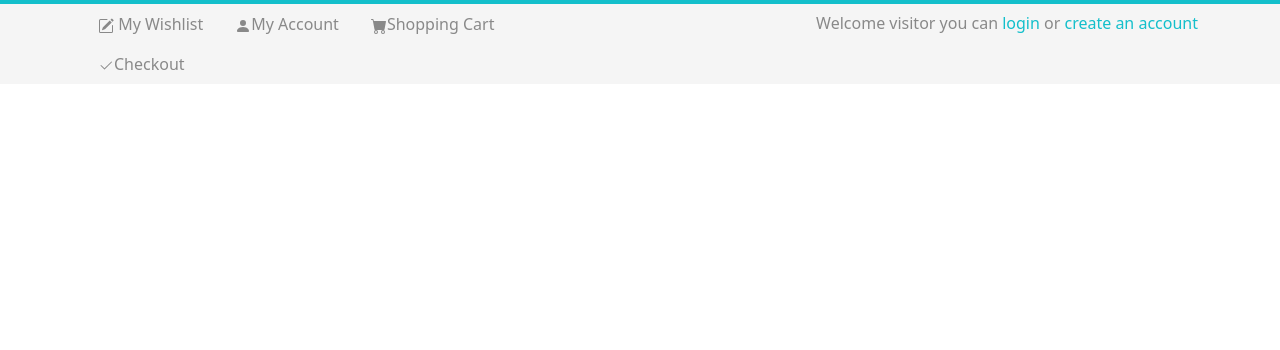
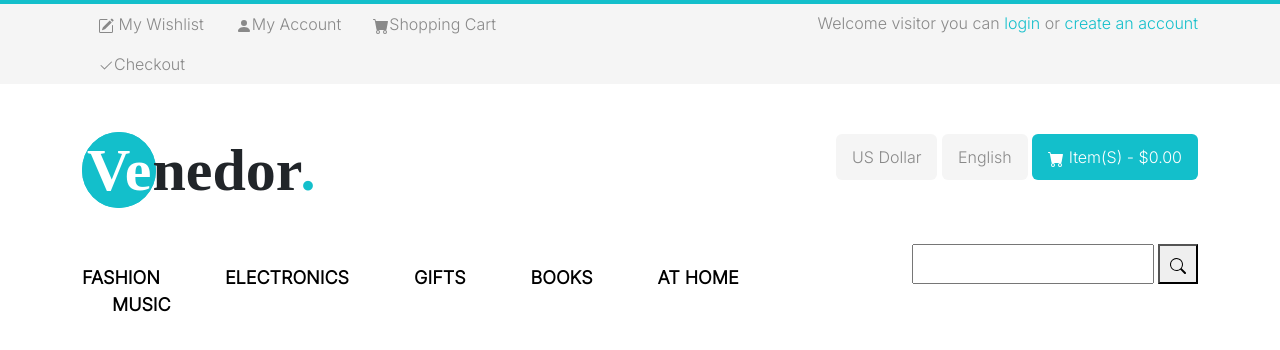
Before and after one commit to TameCoffin/venedor, a plain HTML site: page index.html in a window 1280 px wide. Drawn offline with nearby package versions, Linux system fonts and the light colour scheme.

Commit message:
header base finished

```diff
--- a/css/style.css
+++ b/css/style.css
@@ -2,6 +2,8 @@
     --venblue: #13BFCB;
     --tophead: #F5F5F5;
     --fontgrey: #898989;
+    --font1:'Zilla Slab', serif;
+    --font2:
 }
 
 * {box-sizing: border-box;}
@@ -9,6 +11,7 @@
 body {
     margin: 0;
     padding: 0;
+    font-family: 'Inter', sans-serif;
 }
 
 a {
@@ -16,6 +19,8 @@ a {
 }
 
 /* --------------------------------------------------------------------HEADER---------------------------------------------------- */
+
+/* TOP HEADER */
 
 #topHeader {
     background-color: var(--tophead);
@@ -38,3 +43,100 @@ a {
 .account-link {
     color: var(--venblue);
 }
+
+/* MID HEADER */
+
+#midHeader {
+    padding: 50px 5px;
+}
+
+.venedor-logo {
+    font-family: var(--font1);
+    font-size: 60px;
+    font-weight: bold;
+}
+
+.ve {
+    border: var(--venblue) solid;
+    border-radius: 50%;
+    background-color: var(--venblue);
+    padding: 2px;
+    margin: 0;
+    color: white;
+}
+
+.nedor {
+    margin-left: -19px;
+}
+
+.period {
+    margin-left: -16px;
+    color: var(--venblue);
+}
+
+
+
+.us-dollar {
+    color: var(--fontgrey);
+    background-color: var(--tophead);
+    padding: 10px 15px;
+}
+
+.english {
+    color: var(--fontgrey);
+    background-color: var(--tophead);
+    padding: 10px 15px;
+}
+
+.items {
+    color: white;
+    background-color: var(--venblue);
+    padding: 10px 15px;
+}
+
+/* BOTTOM HEADER */
+
+.item-links:first-child {
+    margin-left: 0;
+    padding-left: 0;
+    color: black;
+}
+
+.item-links:first-child:hover {
+    color: var(--venblue);
+}
+
+.item-links {
+    padding: 0 30px;
+    color: black;
+}
+
+.item-links:hover {
+    color: var(--venblue);
+}
+
+#itemLinks {
+    font-size: 18px;
+    font-weight: bold;
+    font-stretch: 100%;
+}
+
+.search-inner {
+    position: relative;
+}
+
+.search-bar {
+    height: 50px;
+    position: absolute;
+    right: 0;
+    bottom: -30px;
+}
+
+.search-bar-input {
+    height: 40px;
+}
+
+.search-button {
+    height: 40px;
+    width: 40px;
+}
--- a/index.html
+++ b/index.html
@@ -49,7 +49,44 @@
         <section class="top-section" id="midHeader">
             <div class="container">
                 <div class="row">
-
+                    <div class="col-6">
+                        <h1 class="venedor-logo">
+                            <span class="ve">Ve</span>
+                            <span class="nedor">nedor</span>
+                            <span class="period">.</span>
+                        </h1>
+                    </div>
+                    <div class="col-6 text-end" id="midHeaderButtons">
+                        <button class="btn us-dollar text-capitalize">US dollar</button>
+                        <button class="btn english text-capitalize">english</button>
+                        <button class="btn items text-capitalize"><span><svg xmlns="http://www.w3.org/2000/svg" width="16" height="16" fill="currentColor" class="bi bi-cart-fill" viewBox="0 0 16 16">
+                            <path d="M0 1.5A.5.5 0 0 1 .5 1H2a.5.5 0 0 1 .485.379L2.89 3H14.5a.5.5 0 0 1 .491.592l-1.5 8A.5.5 0 0 1 13 12H4a.5.5 0 0 1-.491-.408L2.01 3.607 1.61 2H.5a.5.5 0 0 1-.5-.5zM5 12a2 2 0 1 0 0 4 2 2 0 0 0 0-4zm7 0a2 2 0 1 0 0 4 2 2 0 0 0 0-4zm-7 1a1 1 0 1 1 0 2 1 1 0 0 1 0-2zm7 0a1 1 0 1 1 0 2 1 1 0 0 1 0-2z"/>
+                        </svg></span> item(s) - $0.00</button>
+                    </div>
+                </div>
+            </div>
+        </section>
+        <section class="top-section" id="bottomHeader">
+            <div class="container">
+                <div class="row">
+                    <div class="col-8 text-uppercase" id="itemLinks">
+                        <a href="#" class="item-links fashion">Fashion</a>
+                        <a href="#" class="item-links electronics">electronics</a>
+                        <a href="#" class="item-links gifts">gifts</a>
+                        <a href="#" class="item-links books">books</a>
+                        <a href="#" class="item-links at-home">at home</a>
+                        <a href="#" class="item-links music">music</a>
+                    </div>
+                    <div class="col-4">
+                        <div class="search-inner">
+                            <span class="search-bar">
+                                <input type="search" class="search-bar-input">
+                                <button class="search-button"><svg xmlns="http://www.w3.org/2000/svg" width="16" height="16" fill="currentColor" class="bi bi-search" viewBox="0 0 16 16">
+                                    <path d="M11.742 10.344a6.5 6.5 0 1 0-1.397 1.398h-.001c.03.04.062.078.098.115l3.85 3.85a1 1 0 0 0 1.415-1.414l-3.85-3.85a1.007 1.007 0 0 0-.115-.1zM12 6.5a5.5 5.5 0 1 1-11 0 5.5 5.5 0 0 1 11 0z"/>
+                                </svg></button>
+                            </span>
+                        </div>
+                    </div>
                 </div>
             </div>
         </section>
```
